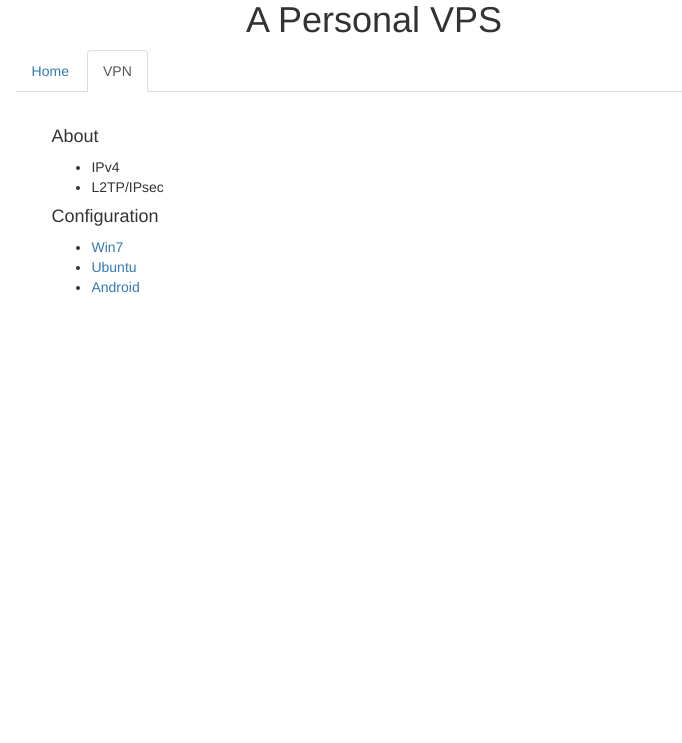
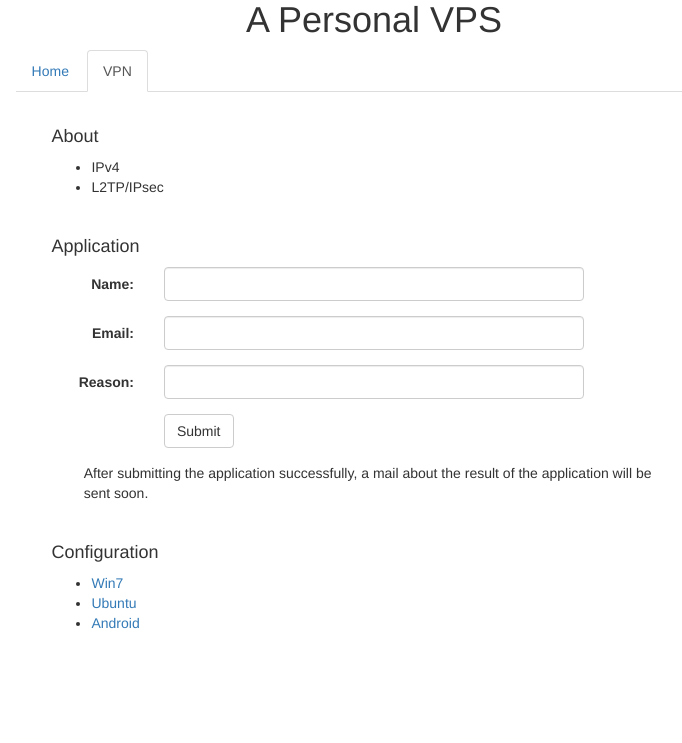
Before and after one commit to SiuTo/VPSWebsite, a PHP site: page / in a window 1280 px wide, after a click on "VPN". Shown: the part 128-871 px from the top of the page, without its empty margins (266-948 px from the left). Before the commit the page ends 421 px from the top, so only its background shows below. Run offline with PHP 8.4, Linux system fonts and the light colour scheme.

Commit message:
application for VPN

```diff
--- a/index.css
+++ b/index.css
@@ -6,7 +6,7 @@ h1{
 	text-align: center;
 }
 
-p{
+#home{
 	font-size: 1.2em;
 	text-align: center;
 }
--- a/index.html
+++ /dev/null
@@ -1,42 +0,0 @@
-<!DOCTYPE HTML>
-<html>
-	<head>
-		<title>A Personal VPS</title>
-		<meta charset="UTF-8">
-		<link rel="stylesheet" type="text/css" href="bootstrap.min.css" />
-		<link rel="stylesheet" type="text/css" href="index.css" />
-		<script src="jquery-1.11.2.min.js"></script>
-		<script src="bootstrap.min.js"></script>
-	</head>
-
-	<body>
-		<h1>A Personal VPS</h1>
-		<div role="tabpanel" id="menu">
-			<ul class="nav nav-tabs" role="tablist">
-				<li role="presentation" class="active"><a href="#home" aria-controls="home" role="tab" data-toggle="tab">Home</a></i>
-				<li role="presentation"><a href="#VPN" aria-controls="VPN" role="tab" data-toggle="tab">VPN</a></i>
-			</ul>
-
-			<div class="tab-content">
-				<div role="tabpanel" class="tab-pane active" id="home">
-					<p>
-						If need any cooperation, please contact me via <a href="mailto:admin@siuto.me">admin@siuto.me</a>.
-					</p>
-				</div>
-				<div role="tabpanel" class="tab-pane" id="VPN">
-					<h4>About</h4>
-					<ul>
-						<li>IPv4</li>
-						<li>L2TP/IPsec</li>
-					</ul>
-					<h4>Configuration</h4>
-					<ul>
-						<li><a href="http://jingyan.baidu.com/article/fdbd427713f4a2b89f3f487b.html">Win7</a></li>
-						<li><a>Ubuntu</a></li>
-						<li><a href="http://jingyan.baidu.com/article/e9fb46e176a2787521f766d2.html">Android</a></li>
-					</ul>
-				</div>
-			</div>
-		</div>
-	</body>
-</html>
--- /dev/null
+++ b/index.php
@@ -0,0 +1,113 @@
+<!DOCTYPE HTML>
+<html>
+	<head>
+		<title>A Personal VPS</title>
+		<meta charset="UTF-8">
+		<link rel="stylesheet" type="text/css" href="bootstrap.min.css" />
+		<link rel="stylesheet" type="text/css" href="index.css" />
+		<script src="jquery-1.11.2.min.js"></script>
+		<script src="bootstrap.min.js"></script>
+	</head>
+
+	<body>
+		<h1>A Personal VPS</h1>
+		<div role="tabpanel" id="menu">
+			<ul class="nav nav-tabs" role="tablist">
+				<li role="presentation" class="active"><a href="#home" aria-controls="home" role="tab" data-toggle="tab">Home</a></i>
+				<li role="presentation"><a href="#VPN" aria-controls="VPN" role="tab" data-toggle="tab">VPN</a></i>
+			</ul>
+
+			<div class="tab-content">
+				<div role="tabpanel" class="tab-pane active" id="home">
+					<p id="home">
+						If there is any problem, please contact me via <a href="mailto:admin@siuto.me">admin@siuto.me</a>.
+					</p>
+				</div>
+				<div role="tabpanel" class="tab-pane" id="VPN">
+					<h4>About</h4>
+					<ul>
+						<li>IPv4</li>
+						<li>L2TP/IPsec</li>
+					</ul>
+					<br/>
+
+					<h4>Application</h4>
+					<form class="form-horizontal" action="<?php echo htmlspecialchars($_SERVER["PHP_SELF"]);?>" method="post">
+						<div class="form-group">
+							<label for="name" class="col-sm-2 control-label">Name:</label>
+							<div class="col-sm-8">
+								<input class="form-control" type="text" name="name" id="name" />
+							</div>
+						</div>
+						<div class="form-group">
+							<label for="email" class="col-sm-2 control-label">Email:</label>
+							<div class="col-sm-8">
+								<input class="form-control" type="text" name="email" id="email" />
+							</div>
+						</div>
+						<div class="form-group">
+							<label for="reason" class="col-sm-2 control-label">Reason:</label>
+							<div class="col-sm-8">
+								<input class="form-control col-sm-8" type="text" name="reason" id="reason" />
+							</div>
+						</div>
+						<div class="form-group">
+							<div class="col-sm-offset-2 col-sm-10">
+								<button type="submit" class="btn btn-default">Submit</button>
+							</div>
+						</div>
+					</form>
+					<p style="margin-left:5%; margin-right:5%">
+						After submitting the application successfully, a mail about the result of the application will be sent soon.
+					</p>
+
+					<br/>
+					<h4>Configuration</h4>
+					<ul>
+						<li><a href="http://jingyan.baidu.com/article/fdbd427713f4a2b89f3f487b.html">Win7</a></li>
+						<li><a>Ubuntu</a></li>
+						<li><a href="http://jingyan.baidu.com/article/e9fb46e176a2787521f766d2.html">Android</a></li>
+					</ul>
+				</div>
+			</div>
+		</div>
+		<?php
+			function test_input($data)
+			{
+				$data=trim($data);
+				$data=stripslashes($data);
+				$data=htmlspecialchars($data);
+				return $data;
+			}
+
+			function testVPNForm()
+			{
+				$name=$email=$reason="";
+				if (empty($_POST["name"])) return "Name is required.";
+				else $name=test_input($_POST["name"]);
+				if (empty($_POST["email"])) return "Email is required.";
+				else $email=test_input($_POST["email"]);
+				$reason=test_input($_POST["reason"]);
+
+				if (!filter_var($email, FILTER_VALIDATE_EMAIL)) return "Illegal email address.";
+
+				$connect=mysql_connect("localhost", "apache", "123456");
+				if (!$connect) die("Could not connect: ". mysql_error());
+				mysql_select_db("website", $connect);
+				mysql_query("set names 'utf8'");
+				$result=mysql_query("SELECT * FROM vpn WHERE email='$email'");
+				if (!empty(mysql_fetch_array($result)))
+				{
+					mysql_close("$connect");
+					return "$email has been applied.";
+				}
+				mysql_query("INSERT INTO vpn VALUES('$name', '$email', '$reason', 'pending')");
+				mysql_close("$connect");
+				return "Succeed!";
+			}
+
+			if ($_SERVER["REQUEST_METHOD"]=="POST")
+				echo "<script>alert(\"".testVPNForm()."\");</script>\n";
+		?>
+	</body>
+</html>
```
Also changed, not shown: configure.sql (added, +8 -0 lines), 1 other file.
